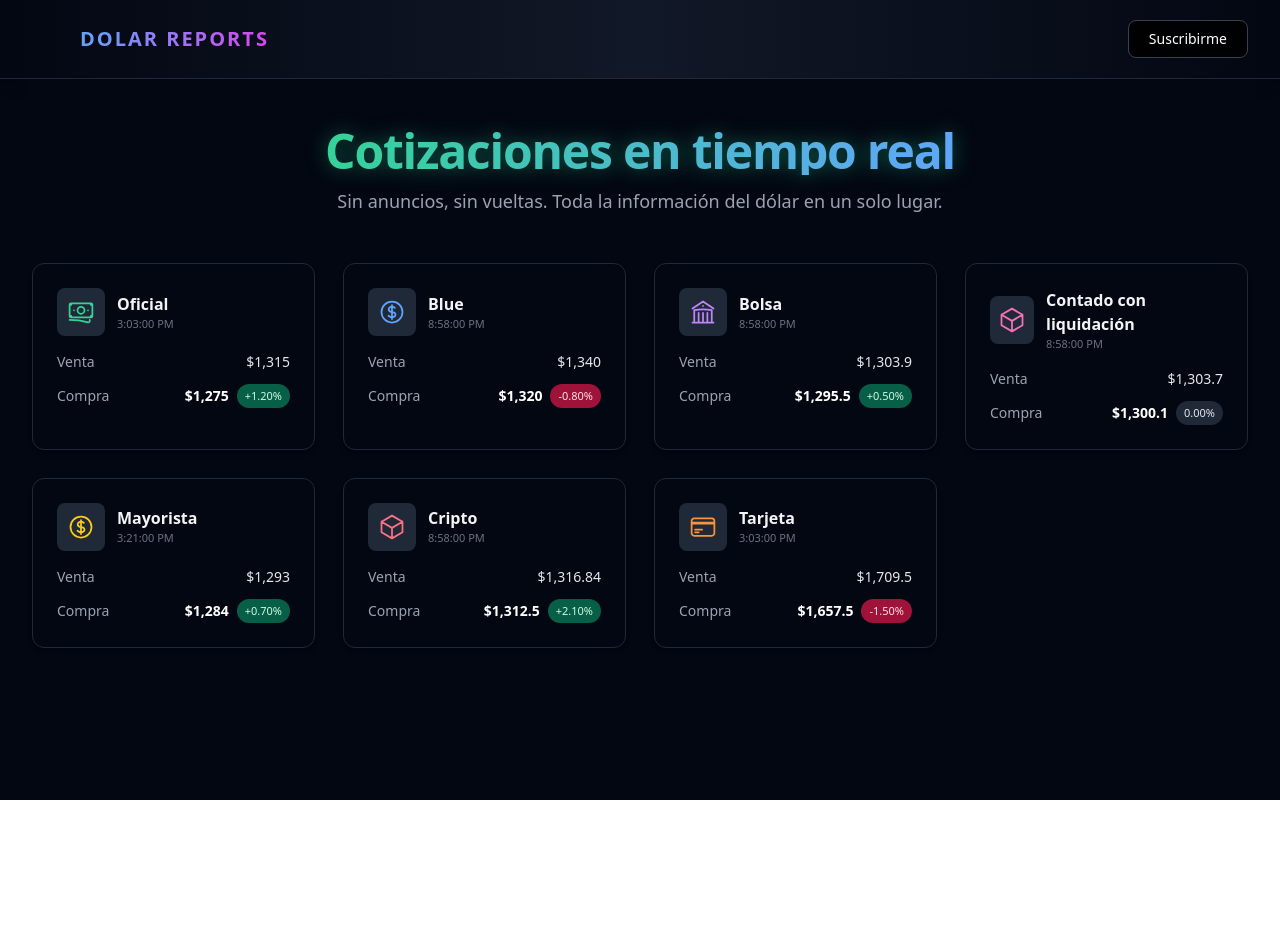
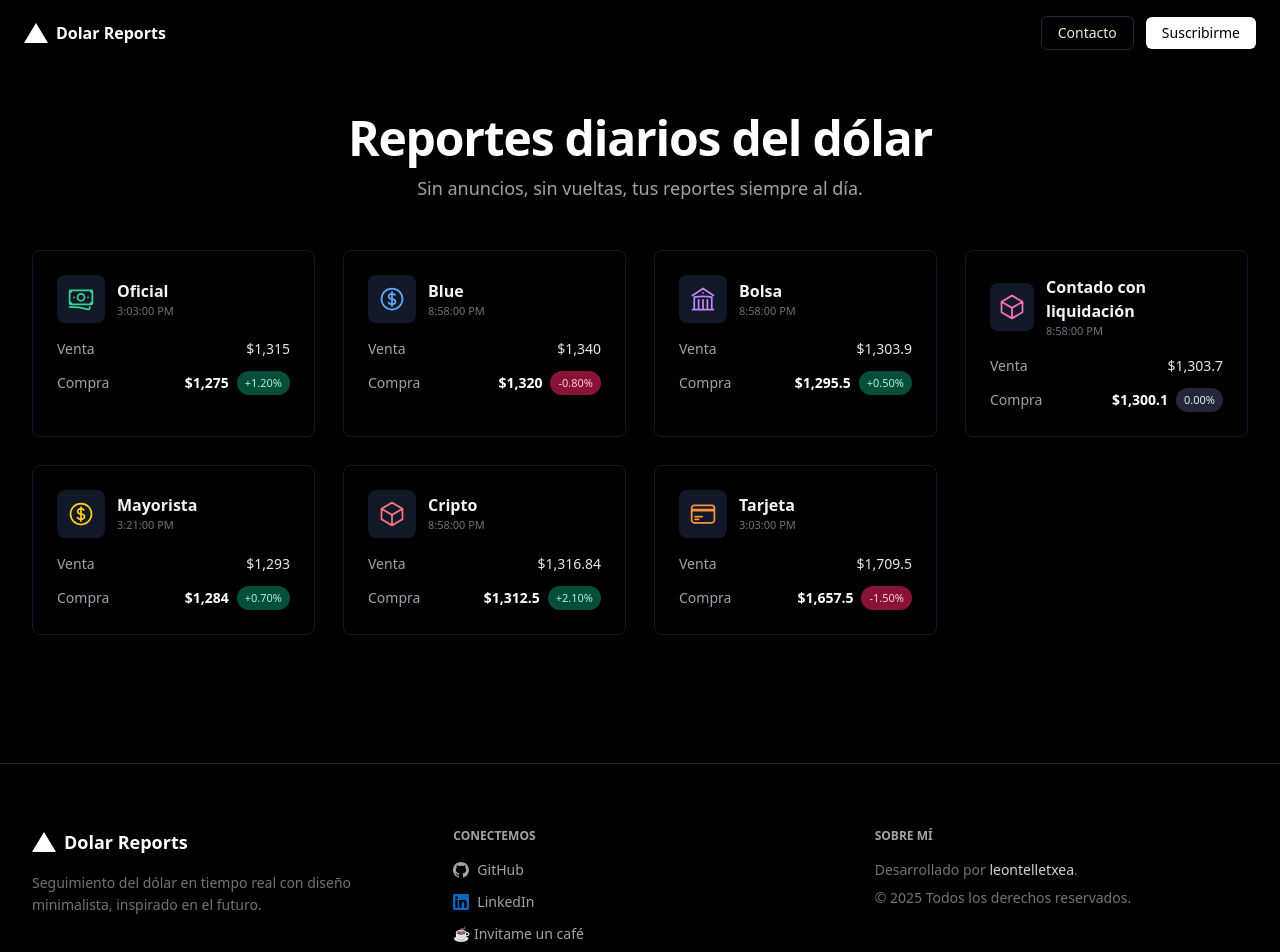
Before and after one commit to leontelletxea/dolar_reports, a React (Vite) app: page / in a window 1280 px wide. Shown: the top 952 px of the page. Before the commit the page ends 800 px from the top, so only its background shows below. Built offline with nearby package versions, Linux system fonts and the light colour scheme.

Commit message:
correccion maqueta

```diff
--- a/src/App.tsx
+++ b/src/App.tsx
@@ -28,22 +28,27 @@ export default function App() {
   };
 
   return (
-    <div className="min-h-screen bg-gray-950 text-white antialiased flex flex-col">
-      {/* NAVBAR */}
-      <header className="w-full border-b border-gray-800 bg-gradient-to-r from-gray-950 via-gray-900 to-gray-950 shadow-lg">
-        <div className="max-w-7xl mx-auto px-8 py-5 flex items-center justify-between">
+    <div className="min-h-screen bg-black text-white antialiased flex flex-col">
+      {/* NAVBAR estilo Vercel */}
+      <header className="w-full bg-black text-gray-200">
+        <div className="max-w-7xl mx-auto px-6 py-4 flex items-center justify-between">
           {/* LOGO */}
-          <div className="flex items-center gap-3">
-            <CubeIcon className="w-9 h-9 text-transparent bg-gradient-to-r from-blue-400 via-violet-400 to-fuchsia-500 bg-clip-text drop-shadow-[0_0_8px_rgba(59,130,246,0.7)]" />
-            <span className="text-xl font-extrabold tracking-widest uppercase bg-gradient-to-r from-blue-400 to-fuchsia-500 bg-clip-text text-transparent">
-              Dolar Reports
-            </span>
+          <div className="flex items-center gap-2">
+              <svg width="24" height="24" viewBox="0 0 24 24" fill="white">
+                <path d="M12 2L24 22H0L12 2Z" />
+              </svg>
+            <span className="font-semibold text-white">Dolar Reports</span>
           </div>
 
-          {/* BOTON */}
-          <button className="px-5 py-2 rounded-lg bg-black/90 border border-gray-700 hover:border-gray-500 hover:shadow-[0_0_10px_rgba(255,255,255,0.1)] transition-all text-sm font-medium">
-            Suscribirme
-          </button>
+          {/* BOTONES */}
+          <div className="flex items-center gap-3">
+            <button className="px-4 py-1.5 rounded-md border border-gray-800 text-sm hover:border-gray-600 transition">
+              Contacto
+            </button>
+            <button className="px-4 py-1.5 rounded-md bg-white text-black text-sm font-medium hover:bg-gray-100 transition">
+              Suscribirme
+            </button>
+          </div>
         </div>
       </header>
 
@@ -51,11 +56,11 @@ export default function App() {
       <main className="flex-1 max-w-7xl mx-auto px-8 py-12 flex flex-col items-center">
         {/* TITULO */}
         <div className="text-center mb-12">
-          <h1 className="text-4xl md:text-5xl font-extrabold tracking-tight bg-gradient-to-r from-emerald-400 to-blue-400 bg-clip-text text-transparent drop-shadow-[0_0_10px_rgba(16,185,129,0.5)]">
-            Cotizaciones en tiempo real
+          <h1 className="text-4xl md:text-5xl font-bold tracking-tight text-white">
+            Reportes diarios del dólar
           </h1>
           <p className="mt-3 text-gray-400 text-base md:text-lg">
-            Sin anuncios, sin vueltas. Toda la información del dólar en un solo lugar.
+            Sin anuncios, sin vueltas, tus reportes siempre al día.
           </p>
         </div>
 
@@ -67,23 +72,23 @@ export default function App() {
               color: 'text-gray-400',
             };
 
-            let badgeColor = 'bg-gray-800 text-gray-200 ring-gray-800';
+            let badgeColor = 'bg-gray-800 text-gray-200';
             let displayValue = c.change.toFixed(2) + '%';
             if (c.change > 0) {
-              badgeColor = 'bg-emerald-800 text-emerald-100 ring-emerald-800';
+              badgeColor = 'bg-emerald-900 text-emerald-200';
               displayValue = `+${displayValue}`;
             } else if (c.change < 0) {
-              badgeColor = 'bg-rose-800 text-rose-100 ring-rose-800';
+              badgeColor = 'bg-rose-900 text-rose-200';
             }
 
             return (
               <article
                 key={idx}
-                className="bg-gray-950 border border-gray-800 rounded-xl p-6 shadow-md hover:shadow-[0_0_15px_rgba(59,130,246,0.15)] transition-transform hover:-translate-y-1"
+                className="bg-black border border-gray-900 rounded-lg p-6 shadow-md hover:shadow-lg hover:shadow-gray-800/40 transition-transform hover:-translate-y-1"
               >
                 <div className="flex items-center justify-between">
                   <div className="flex items-center gap-3">
-                    <div className={`w-12 h-12 rounded-lg flex items-center justify-center ${color} bg-gray-800`}>
+                    <div className={`w-12 h-12 rounded-lg flex items-center justify-center bg-gray-900 ${color}`}>
                       <Icon className="w-7 h-7" />
                     </div>
                     <div>
@@ -115,6 +120,81 @@ export default function App() {
           })}
         </div>
       </main>
+
+      {/* FOOTER */}
+      <footer className="mt-20 border-t border-neutral-800 bg-black">
+        <div className="max-w-7xl mx-auto px-8 py-16 grid grid-cols-1 md:grid-cols-3 gap-12">
+
+          {/* BRAND */}
+          <div>
+            <div className="flex items-center gap-2 mb-4">
+              <svg width="24" height="24" viewBox="0 0 24 24" fill="white">
+                <path d="M12 2L24 22H0L12 2Z" />
+              </svg>
+              <span className="text-lg font-semibold">Dolar Reports</span>
+            </div>
+            <p className="text-sm text-neutral-500 leading-relaxed max-w-xs">
+              Seguimiento del dólar en tiempo real con diseño minimalista, inspirado en el futuro.
+            </p>
+          </div>
+
+          {/* LINKS */}
+          <div>
+            <h4 className="text-xs font-semibold text-neutral-400 uppercase mb-4">Conectemos</h4>
+            <ul className="space-y-3 text-sm">
+              <li>
+                <a
+                  href="https://github.com/leontellechea"
+                  className="flex items-center gap-2 text-neutral-400 hover:text-white transition-colors"
+                >
+                  {/* GitHub SVG */}
+                  <svg className="w-4 h-4" fill="currentColor" viewBox="0 0 24 24">
+                    <path d="M12 0C5.372 0 0 5.373 0 12c0 5.302 3.438 9.8 8.205 11.387.6.11.82-.258.82-.577 0-.285-.01-1.04-.015-2.04-3.338.724-4.042-1.61-4.042-1.61-.546-1.387-1.333-1.756-1.333-1.756-1.089-.745.083-.729.083-.729 1.205.085 1.838 1.238 1.838 1.238 1.07 1.835 2.809 1.305 3.495.998.108-.775.418-1.305.762-1.605-2.665-.304-5.467-1.332-5.467-5.93 0-1.31.468-2.382 1.236-3.222-.124-.303-.536-1.523.117-3.176 0 0 1.008-.322 3.3 1.23a11.513 11.513 0 0 1 3-.404c1.02.005 2.045.138 3 .404 2.29-1.552 3.296-1.23 3.296-1.23.656 1.653.244 2.873.12 3.176.77.84 1.236 1.912 1.236 3.222 0 4.61-2.807 5.624-5.48 5.922.43.37.815 1.102.815 2.222 0 1.606-.015 2.898-.015 3.293 0 .32.218.694.825.576C20.565 21.796 24 17.3 24 12c0-6.627-5.373-12-12-12z"/>
+                  </svg>
+                  GitHub
+                </a>
+              </li>
+              <li>
+                <a
+                  href="https://linkedin.com/in/leontellechea"
+                  className="flex items-center gap-2 text-neutral-400 hover:text-white transition-colors"
+                >
+                  {/* LinkedIn SVG */}
+                  <svg className="w-4 h-4" fill="#0A66C2" viewBox="0 0 24 24">
+                    <path d="M20.447 20.452h-3.554v-5.569c0-1.327-.025-3.037-1.852-3.037-1.853 0-2.136 1.445-2.136 2.938v5.668h-3.554V9h3.414v1.561h.049c.476-.9 1.637-1.85 3.368-1.85 3.599 0 4.266 2.368 4.266 5.451v6.29zM5.337 7.433a2.062 2.062 0 1 1 0-4.125 2.062 2.062 0 0 1 0 4.125zm1.777 13.019H3.56V9h3.554v11.452zM22.225 0H1.771C.792 0 0 .771 0 1.723v20.554C0 23.229.792 24 1.771 24h20.451C23.207 24 24 23.229 24 22.277V1.723C24 .771 23.207 0 22.225 0z"/>
+                  </svg>
+                  LinkedIn
+                </a>
+              </li>
+              <li>
+                <a
+                  href="https://cafecito.app/leontellechea"
+                  className="flex items-center gap-2 text-neutral-400 hover:text-white transition-colors"
+                >
+                  {/* Cafecito SVG en color */}
+                  ☕ Invitame un café
+                </a>
+              </li>
+            </ul>
+          </div>
+
+          {/* EXTRA */}
+          <div>
+            <h4 className="text-xs font-semibold text-neutral-400 uppercase mb-4">Sobre mí</h4>
+            <p className="text-sm text-neutral-500">
+              Desarrollado por <span className="text-neutral-300 font-medium">leontelletxea</span>.
+            </p>
+            <p className="text-sm text-neutral-500 mt-2">
+              © {new Date().getFullYear()} Todos los derechos reservados.
+            </p>
+          </div>
+        </div>
+
+        {/* BOTTOM BAR */}
+        <div className="border-t border-neutral-800 py-6 text-center text-xs text-neutral-600">
+          Hecho con React + TailwindCSS.
+        </div>
+      </footer>
     </div>
   );
 }
```
